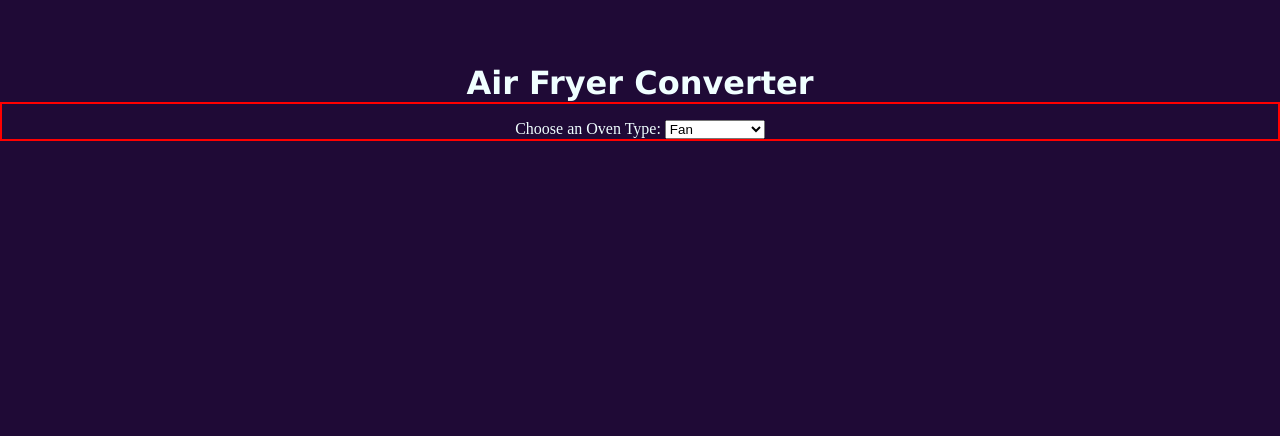
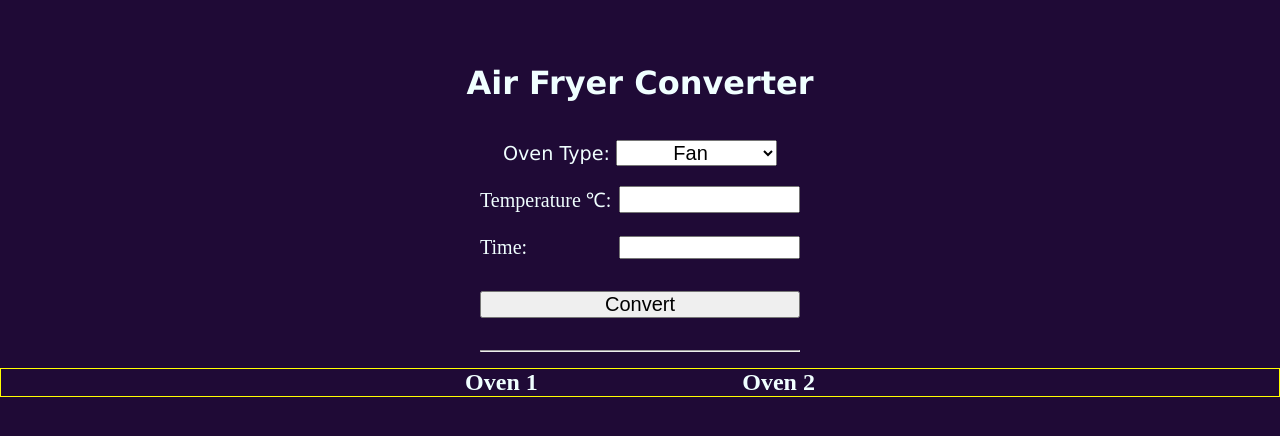
Before and after one commit to Daveym1/Air-Fryer-Converter, a plain HTML site: page index.html in a window 1280 px wide. Drawn offline with Linux system fonts and the light colour scheme.

Commit message:
Added form, button and style.

```diff
--- a/index.html
+++ b/index.html
@@ -11,14 +11,38 @@
 
 		<div class="form">
 			<form>
-				<label for="oven">Choose an Oven Type:</label>
-				<select id="oven" name="oven">
-					<option value="fan">Fan</option>
-					<option value="conventional">Conventional</option>
-					<option value="air">Air Fryer</option>
-				</select>
+				<div class="oven">
+					<label for="oven">Oven Type:</label>
+					<select id="oven" name="oven">
+						<optgroup class="optgroup">
+							<option selected="fan" class="option">Fan</option>
+							<option value="conventional" class="option">Conventional</option>
+							<option value="air" class="option">Air Fryer</option>
+						</optgroup>
+					</select>
+				</div>
 			</form>
 		</div>
+
+		<div class="inputs">
+			<div class="temp">
+				<label for="temp">Temperature ℃:</label>
+				<input id="temp" type="text" />
+			</div>
+			<br />
+			<div class="time">
+				<label for="time">Time:</label>
+				<input id="time" type="text" />
+			</div>
+			<button class="convert_btn">Convert</button>
+			<hr class="separator" />
+		</div>
+
+		<div class="outputs">
+			<h2>Oven 1</h2>
+			<h2>Oven 2</h2>
+		</div>
+
 		<script src="main.js"></script>
 	</body>
 </html>
--- a/styles.css
+++ b/styles.css
@@ -16,8 +16,66 @@ body {
 }
 
 .form {
+    width: 50%;
     padding-top: 1em;
+    margin: auto;
+    font-family: Verdana, Geneva, Tahoma, sans-serif;
+    font-size: larger;
+}
+
+.oven {
+    padding: 0.5em;
+    padding: 1em;
+    margin: auto;
+    text-align: center;
+}
+
+select {
+    font-size: 20px;
+    text-align: center;
+}
+
+.select-selected {
+    background-color: DodgerBlue;
+  }
+
+  .inputs {
+    font-size: 20px;
+    margin:auto;
+    text-align: left;
+    width: 25%;
+  }
+
+  .temp,.time {
     display: flex;
-    border: 2px solid red;
+    justify-content: space-between;
+  }
+
+  .convert_btn {
+    width: 100%;
+    margin-top: 10%;
+    font-size: 20px;
+    cursor: pointer;
+  }
+
+  .separator {
+    width: 100%;
+    margin-top:10%;
+  }
+
+  .outputs {
+    width: 100%;
+    display: flex;
+    border: 1px solid yellow;
     justify-content: center;
-}
+  }
+
+  hr {
+    margin-bottom: 5%;
+  }
+
+  h2 {
+    padding-left : 8%;
+    padding-right: 8%;
+
+  }
```
